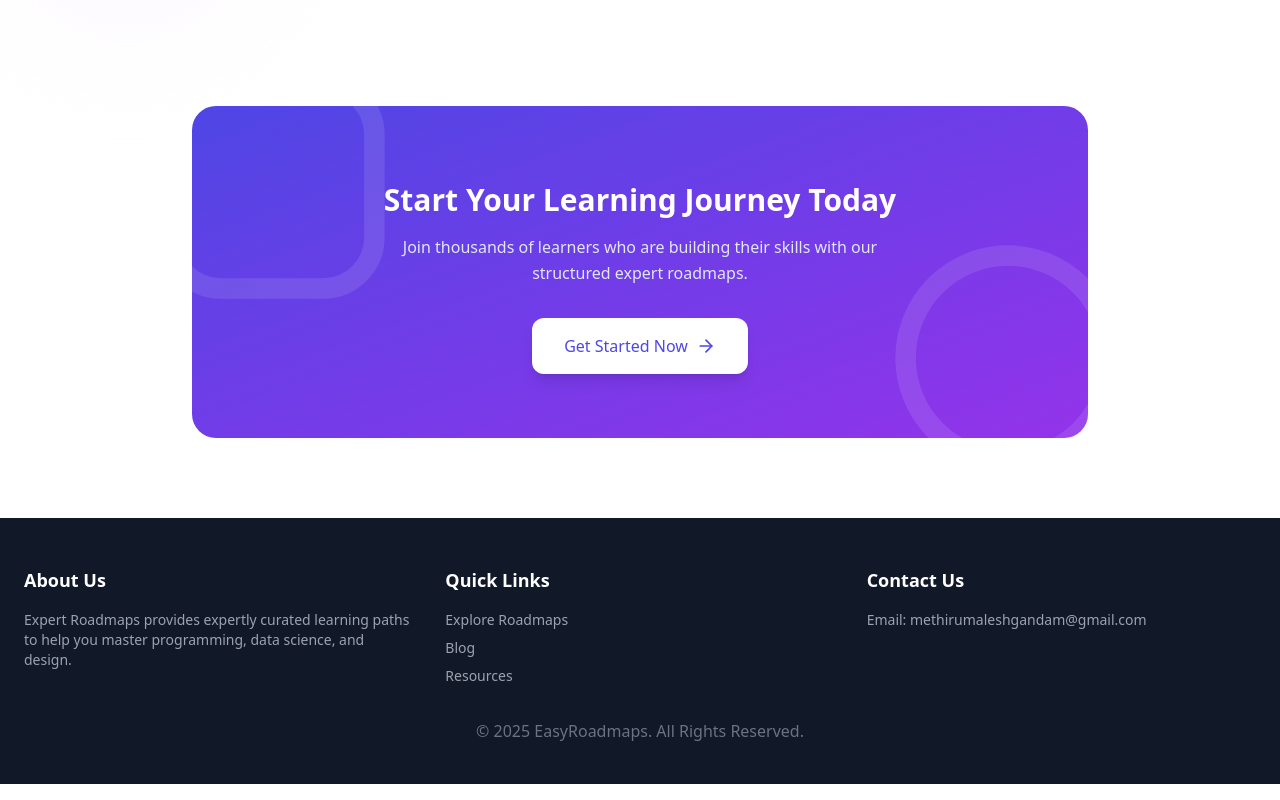
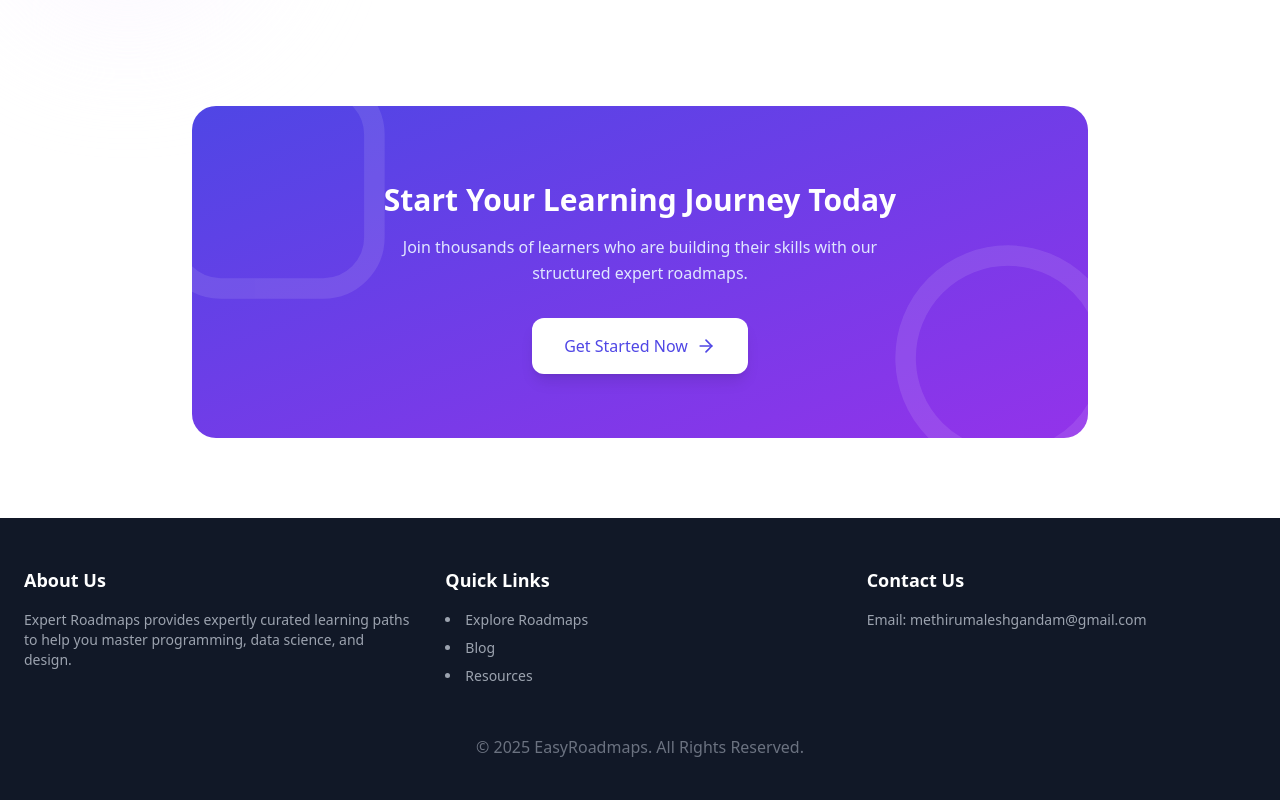
Before and after one commit to thirumaleshthiru/roadmaps-client, a React (Create React App) app: page / in a window 1280 px wide. Shown: the part 2686-3486 px from the top of the page. Built offline with nearby package versions, Linux system fonts and the light colour scheme; what react-head would draw is missing.

Commit message:
added new github account

```diff
--- a/public/index.html
+++ b/public/index.html
@@ -3,7 +3,7 @@
   <head>
     <meta charset="utf-8" />
       <meta name="viewport" content="width=device-width, initial-scale=1" />
-      <link rel="shortcut icon" href="favicon.png" type="image/x-icon">
+      <link rel="shortcut icon" href="./assets/favicon.png">
     <meta
       name="description"
       content="Learn new skills easily and effortlessly by following RoadmapsHub's expert roadmaps. From programming to design and more, we provide the guidance you need to master your skills.      "
--- a/src/index.css
+++ b/src/index.css
@@ -24,9 +24,15 @@ color: blue;
     text-decoration: underline;
     color: blue;
 }
-pre{
-background-color: rgb(27, 27, 27);color: white;padding: 15px;border-radius: 18px;width: 100%;overflow: auto;
+pre,.ql-code-block-container{
+background-color: rgb(27, 27, 27);color: white;padding: 15px;border-radius: 18px;width: 100%;overflow: auto;margin: 10px;
 }
 code{
 font-weight: bold;
 }
+ul, ol {
+   @apply list-inside list-disc my-4;
+}
+li {
+   @apply mb-2;
+}
```
Also changed, not shown: src/App.jsx (renamed from src/App.js).
